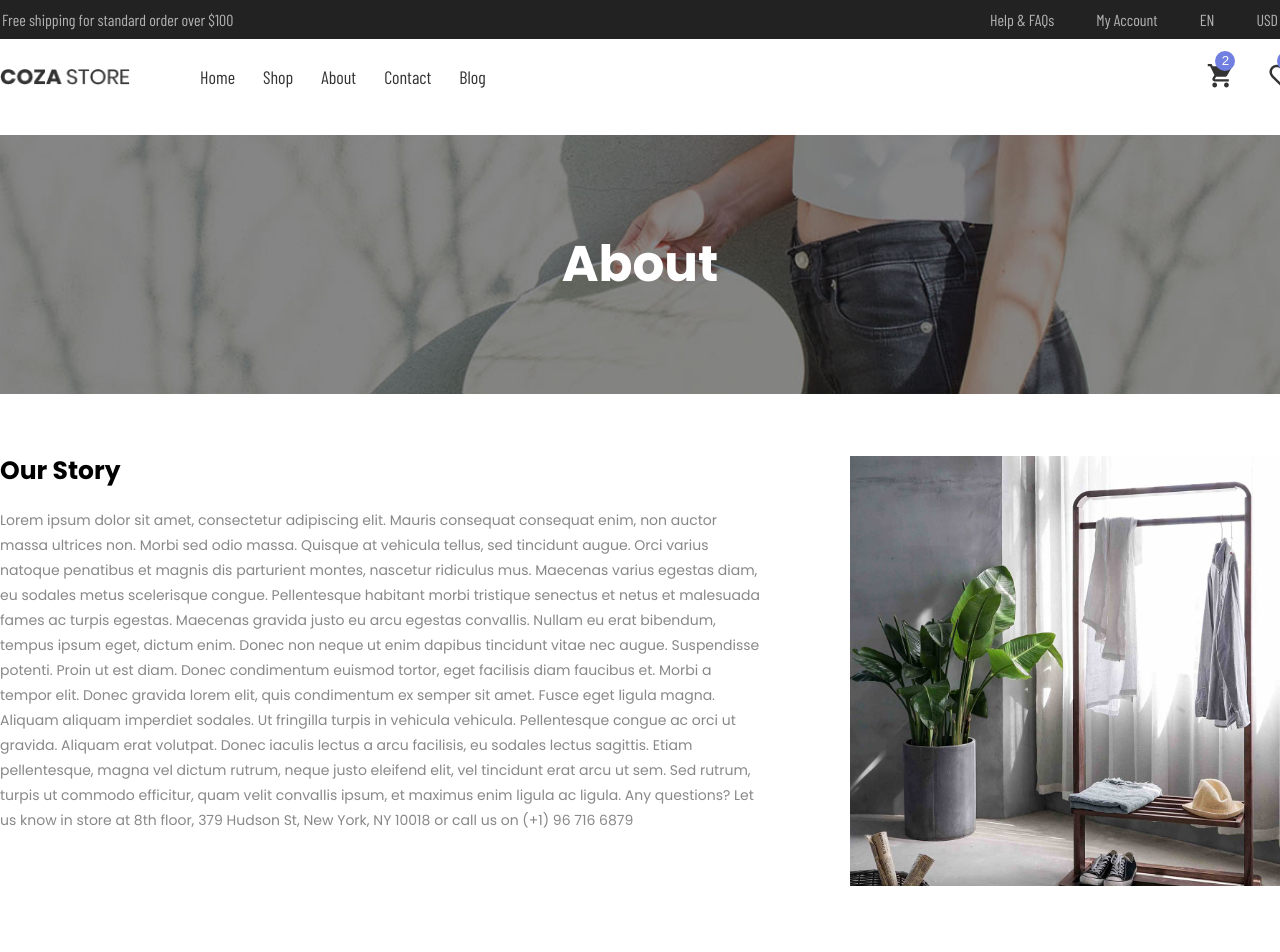
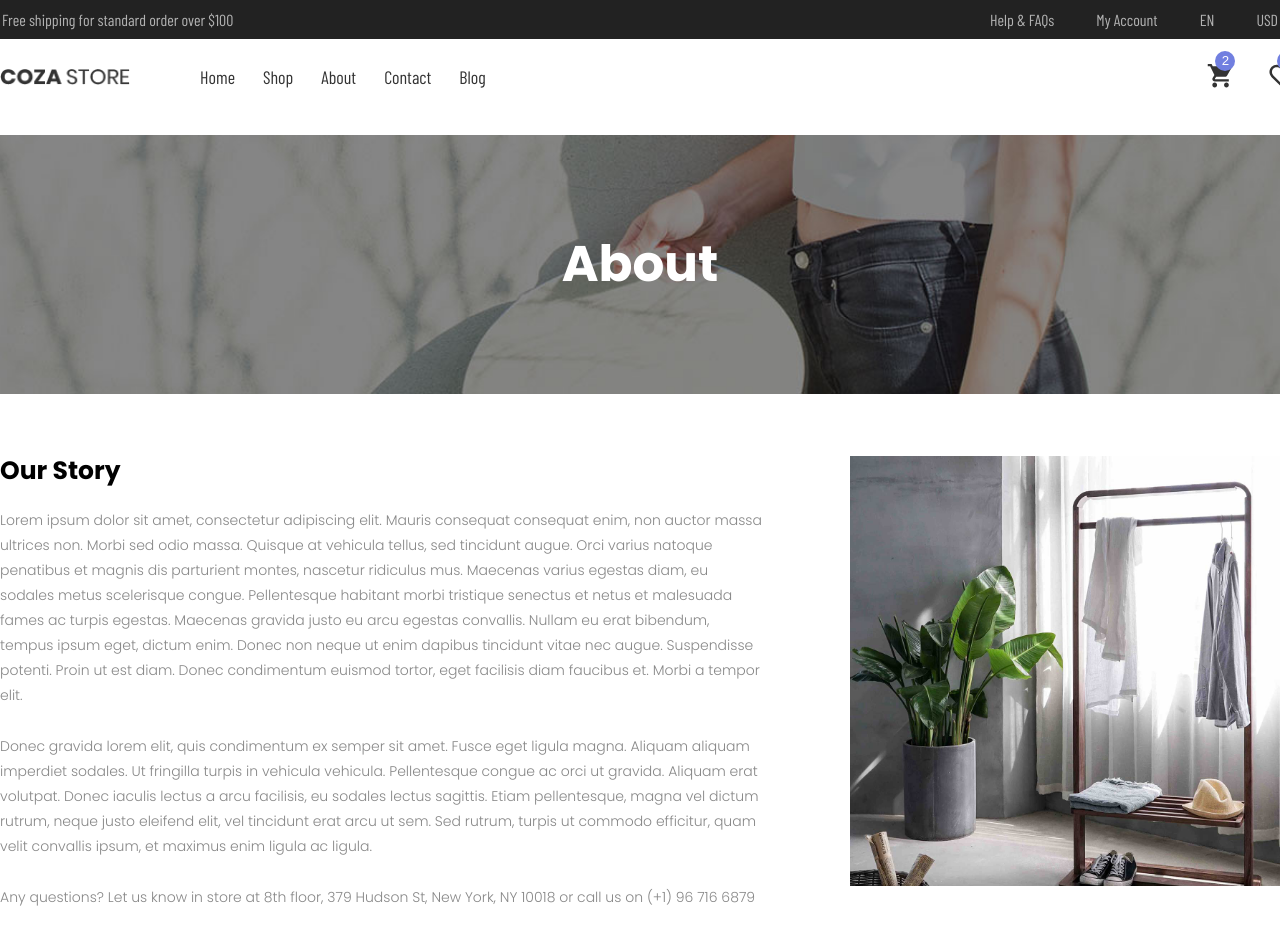
Before and after one commit to Cireka/Cosa-Store-Project, a Next.js app: page /About in a window 1280 px wide. Shown: the top 952 px of the page. Built offline with nearby package versions, Linux system fonts and the light colour scheme; a web font is replaced by a local one.

Commit message:
Fixed Fonts on About Page

```diff
--- a/Components/About/About.js
+++ b/Components/About/About.js
@@ -27,17 +27,21 @@ const AboutComp = () => {
               ipsum eget, dictum enim. Donec non neque ut enim dapibus tincidunt
               vitae nec augue. Suspendisse potenti. Proin ut est diam. Donec
               condimentum euismod tortor, eget facilisis diam faucibus et. Morbi
-              a tempor elit. Donec gravida lorem elit, quis condimentum ex
-              semper sit amet. Fusce eget ligula magna. Aliquam aliquam
-              imperdiet sodales. Ut fringilla turpis in vehicula vehicula.
-              Pellentesque congue ac orci ut gravida. Aliquam erat volutpat.
-              Donec iaculis lectus a arcu facilisis, eu sodales lectus sagittis.
-              Etiam pellentesque, magna vel dictum rutrum, neque justo eleifend
-              elit, vel tincidunt erat arcu ut sem. Sed rutrum, turpis ut
-              commodo efficitur, quam velit convallis ipsum, et maximus enim
-              ligula ac ligula. Any questions? Let us know in store at 8th
-              floor, 379 Hudson St, New York, NY 10018 or call us on (+1) 96 716
-              6879
+              a tempor elit.
+            </p>
+            <p>
+              Donec gravida lorem elit, quis condimentum ex semper sit amet.
+              Fusce eget ligula magna. Aliquam aliquam imperdiet sodales. Ut
+              fringilla turpis in vehicula vehicula. Pellentesque congue ac orci
+              ut gravida. Aliquam erat volutpat. Donec iaculis lectus a arcu
+              facilisis, eu sodales lectus sagittis. Etiam pellentesque, magna
+              vel dictum rutrum, neque justo eleifend elit, vel tincidunt erat
+              arcu ut sem. Sed rutrum, turpis ut commodo efficitur, quam velit
+              convallis ipsum, et maximus enim ligula ac ligula.
+            </p>
+            <p>
+              Any questions? Let us know in store at 8th floor, 379 Hudson St,
+              New York, NY 10018 or call us on (+1) 96 716 6879
             </p>
           </div>
           <div className={style.imgParrent}>
--- a/Components/About/About.module.css
+++ b/Components/About/About.module.css
@@ -67,6 +67,7 @@
 
 .ParagraphParrent > p {
   font-family: "Poppins", sans-serif;
+  font-weight: 300;
   font-size: 14px;
   line-height: 1.7857;
   color: #888;
@@ -88,6 +89,7 @@
 .Quotes > p {
   columns: #000;
   font-family: "Poppins", sans-serif;
+  font-weight: 300;
   font-size: 15px;
   line-height: 1.666667;
   padding-bottom: 1.1rem;
@@ -95,6 +97,10 @@
 }
 .Quotes > span {
   font-family: "Poppins", sans-serif;
+  font-weight: 300;
   font-size: 1.3rem;
   line-height: 1.6923;
 }
+.ParagraphParrent > p {
+  margin-bottom: 2.6rem;
+}
--- a/pages/_document.js
+++ b/pages/_document.js
@@ -44,6 +44,12 @@ export default function Document() {
           href="https://fonts.googleapis.com/css2?family=Montserrat:wght@700&display=swap"
           rel="stylesheet"
         />
+        <link rel="preconnect" href="https://fonts.googleapis.com" />
+        <link rel="preconnect" href="https://fonts.gstatic.com" crossorigin />
+        <link
+          href="https://fonts.googleapis.com/css2?family=Poppins:wght@300&display=swap"
+          rel="stylesheet"
+        ></link>
       </Head>
       <body>
         <Main />
```
